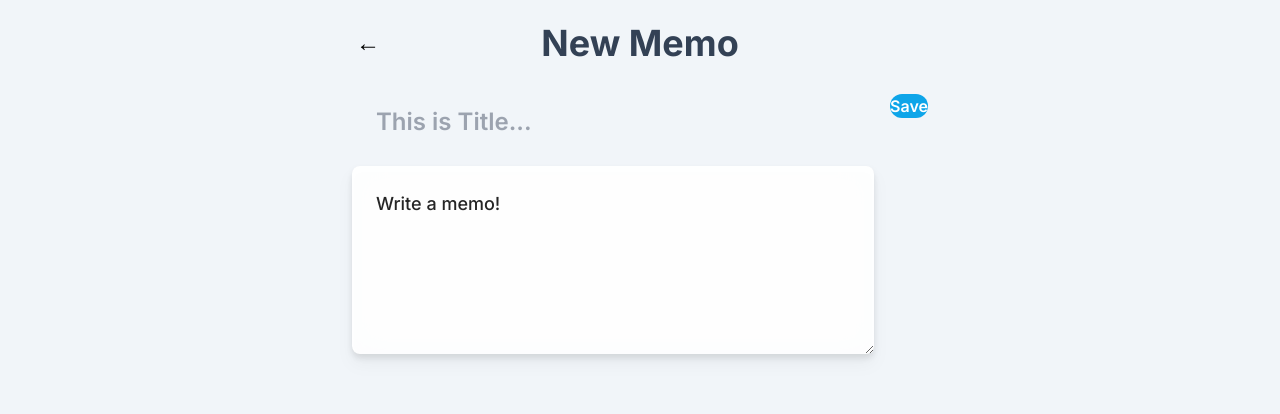
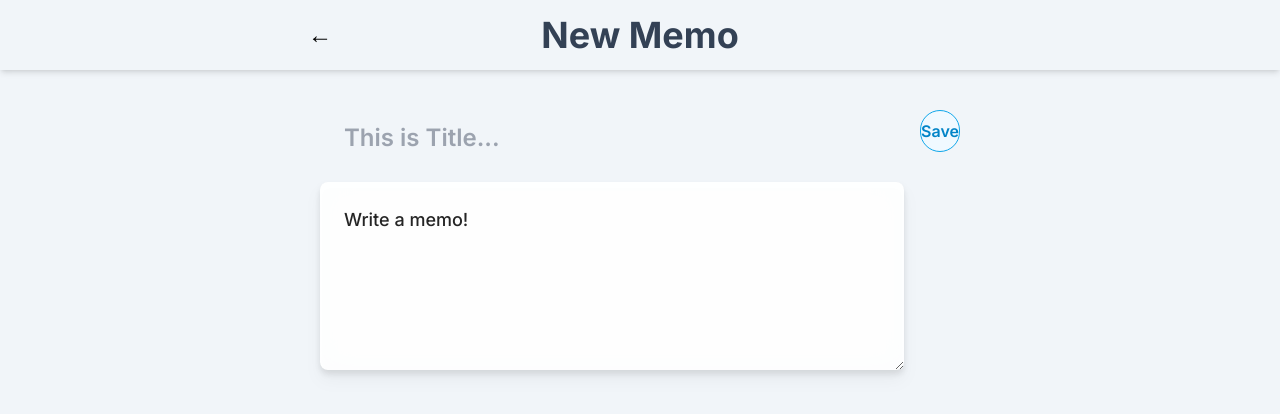
Before and after one commit to ryuji-1to/rsc-memo-demo, a Next.js app: page /new in a window 1280 px wide. Shown: the top 414 px of the page. Built offline with nearby package versions, Linux system fonts and the light colour scheme.

Commit message:
style: 💄 update

```diff
--- a/src/app/Header.tsx
+++ b/src/app/Header.tsx
@@ -8,7 +8,8 @@ export function Header() {
   const segment = useSelectedLayoutSegment();
 
   return (
-    <header className="flex items-center relative">
+    <header className="shadow-md py-2">
+      <div className="flex items-center relative max-w-2xl mx-auto">
         <Link href="/" className="absolute left-1 flex-[0.1] flex items-center">
           {segment !== null && <span className="text-2xl">←</span>}
         </Link>
@@ -18,12 +19,13 @@ export function Header() {
         {segment === null && (
           <Button
             buttonType="link"
-          className="absolute right-1 bg-blue-500 rounded-2xl text-white"
+            className="absolute right-1 bg-blue-500 rounded-xl text-white"
             href="/new"
           >
             New
           </Button>
         )}
+      </div>
     </header>
   );
 }
--- a/src/app/layout.tsx
+++ b/src/app/layout.tsx
@@ -15,10 +15,10 @@ export default function RootLayout({
 }) {
   return (
     <html lang="ja">
-      <body className={`${inter.className} p-4 bg-slate-100`}>
-        <div className="max-w-xl mx-auto space-y-6">
+      <body className={`${inter.className} bg-slate-100`}>
+        <div className="space-y-6">
           <Header />
-          <main>{children}</main>
+          <main className="max-w-2xl mx-auto p-4">{children}</main>
         </div>
       </body>
     </html>
--- a/src/app/memo/[slug]/ToolBar.tsx
+++ b/src/app/memo/[slug]/ToolBar.tsx
@@ -5,13 +5,16 @@ import { Button } from "@/share/components/Button";
 export function ToolBar({ isNew = false }: { isNew?: boolean }) {
   return (
     <div className="sticky top-4 flex flex-col space-y-4">
-      <Button buttonType="button" className="bg-sky-500 rounded-3xl text-white">
+      <Button
+        buttonType="button"
+        className="bg-sky-50 text-sky-600 border border-sky-500 rounded-3xl hover:bg-sky-100"
+      >
         Save
       </Button>
       {!isNew && (
         <Button
           buttonType="button"
-          className="bg-red-500 rounded-3xl text-white"
+          className="bg-red-50 rounded-3xl border text-red-600 border-red-500 hover:bg-red-100"
         >
           Delete
         </Button>
--- a/src/app/memo/[slug]/page.tsx
+++ b/src/app/memo/[slug]/page.tsx
@@ -13,7 +13,7 @@ export default async function Page({ params }: Props) {
     return <div>No memo...</div>;
   }
 
-  const memo = await fetchMemoById(memoId, { delayMs: 1000 });
+  const memo = await fetchMemoById(memoId);
 
   if (!memo) {
     return <div>No memo...</div>;
```
Lines whose indentation alone changed are shown as unchanged.
